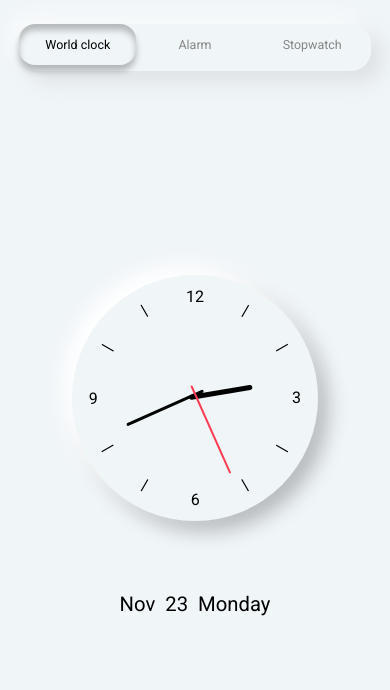
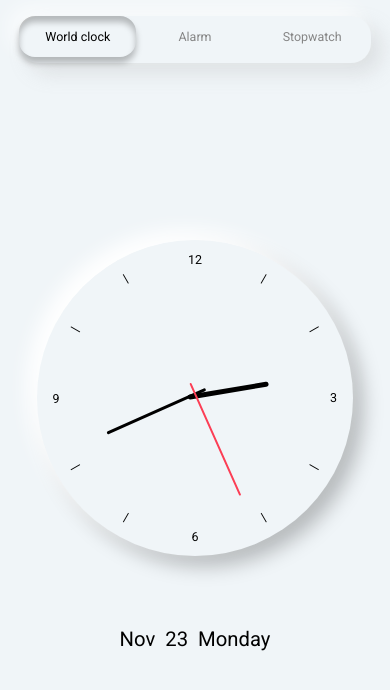
Before and after one commit to sohailan77/Clockify, a plain HTML site: page index.html in a window 390 px wide. Drawn offline with Linux system fonts and the light colour scheme.

Commit message:
fix: resolve overflow, increase mobile clock width, and add font size to clock markers

```diff
--- a/style.css
+++ b/style.css
@@ -11,6 +11,7 @@ body {
   display: flex;
   justify-content: center;
   align-items: center;
+  /* overflow-x: clip; */
 }
 
 .main-container {
@@ -22,6 +23,7 @@ body {
   max-width: 27rem;
   height: 44rem;
   padding: 1.5rem 1.2rem;
+  overflow-x: clip;
 }
 
 .nav-tabs {
@@ -126,6 +128,7 @@ main .visible {
   position: absolute;
   transform: rotate(calc(30deg * var(--i)));
   inset: 12px;
+  font-size: min(1rem, 3.2vw);
 }
 .analog-clock span b {
   transform: rotate(calc(-30deg * var(--num)));
@@ -182,9 +185,10 @@ main .visible {
     min-height: 100vh;
     max-width: 100%;
     border-radius: 0;
+    padding: 1rem 1.2rem;
   }
 
   .analog-clock {
-    width: 70%;
+    width: 90%;
   }
 }
```
